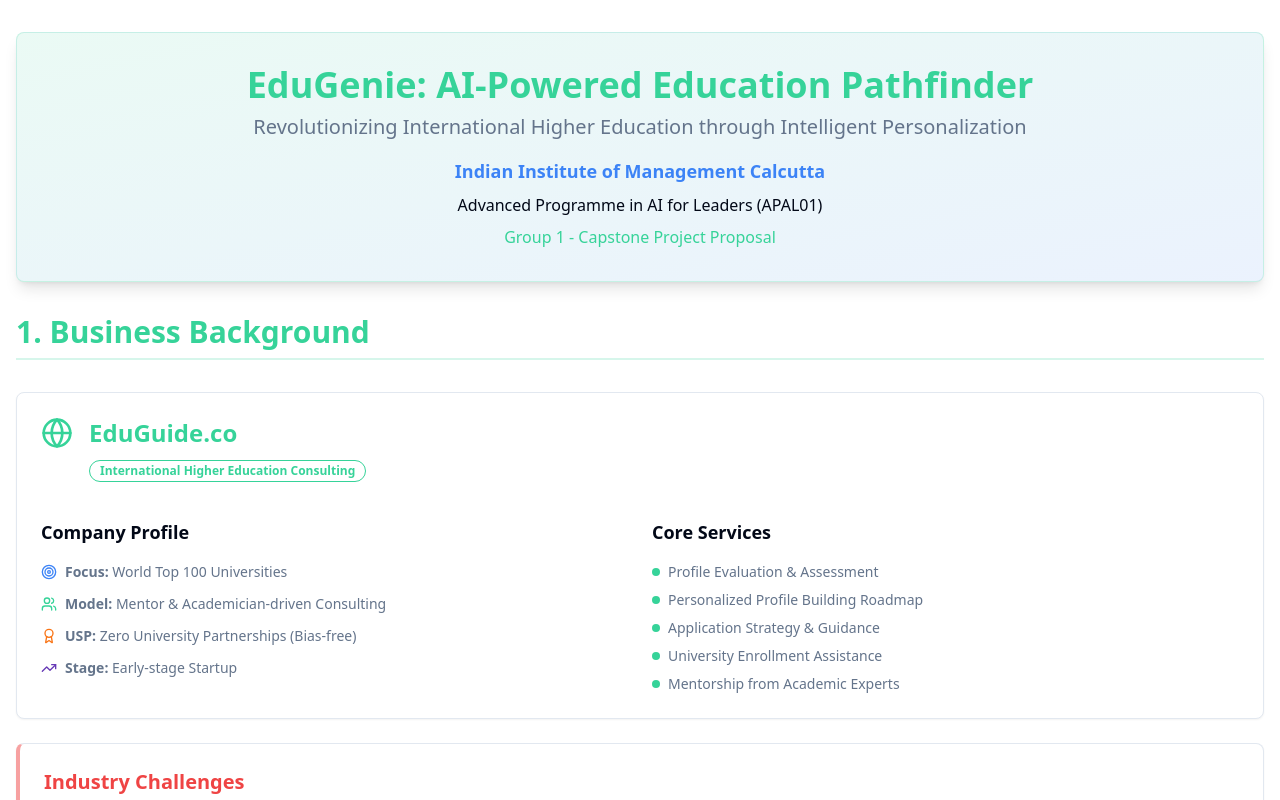
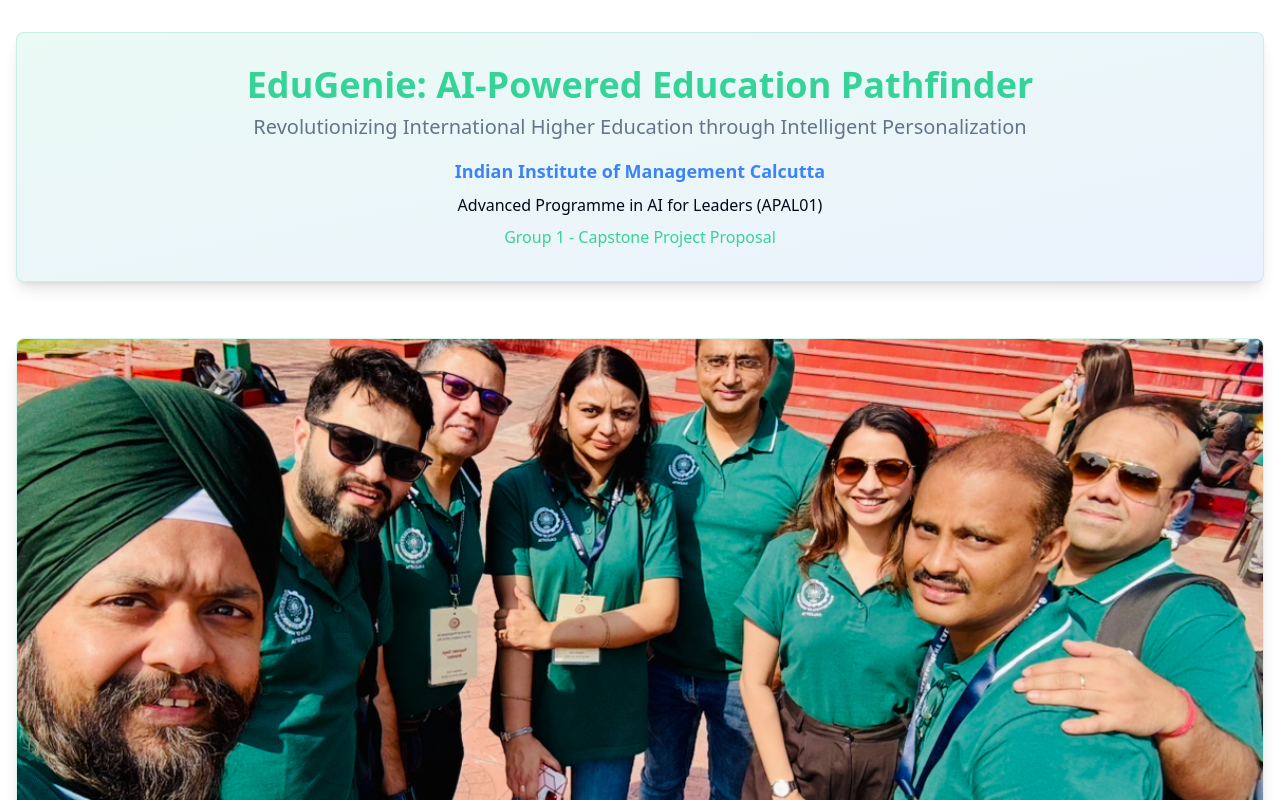
Before and after one commit to raksidehigh/summit-guide-ai, a React (Vite) app: page / in a window 1280 px wide. Shown: the top 800 px of the page. Built offline with nearby package versions, Linux system fonts and the light colour scheme.

Commit message:
Refine Group Photo and Links
Remove "EduGenie Innovation Squad" text but keep the team photo. Add an icon to the EduGuide.co link.

```diff
--- a/src/components/BusinessOverview.tsx
+++ b/src/components/BusinessOverview.tsx
@@ -1,6 +1,6 @@
 import { Card } from "@/components/ui/card";
 import { Badge } from "@/components/ui/badge";
-import { Globe, Users, Target, Award, TrendingUp } from "lucide-react";
+import { Globe, Users, Target, Award, TrendingUp, ExternalLink } from "lucide-react";
 
 export const BusinessOverview = () => {
   return (
@@ -11,9 +11,10 @@ export const BusinessOverview = () => {
             <Globe className="w-8 h-8" />
           </div>
           <div>
-            <h3 className="text-2xl font-bold text-primary mb-2">
-              <a href="https://www.eduguide.co" target="_blank" rel="noopener noreferrer" className="hover:opacity-80 transition-opacity">
+            <h3 className="text-2xl font-bold text-primary mb-2 flex items-center gap-2">
+              <a href="https://www.eduguide.co" target="_blank" rel="noopener noreferrer" className="hover:opacity-80 transition-opacity flex items-center gap-2">
                 EduGuide.co
+                <ExternalLink className="w-5 h-5" />
               </a>
             </h3>
             <Badge variant="outline" className="border-academic-green text-academic-green mb-3">
--- a/src/pages/Index.tsx
+++ b/src/pages/Index.tsx
@@ -20,6 +20,14 @@ const Index = () => {
         />
       </div>
 
+      {/* Team Photo */}
+      <div className="container mx-auto px-4 py-6">
+        <GroupPhoto
+          imageUrl="/lovable-uploads/8f6d384f-f720-459c-af6f-123da1a43cc9.png"
+          teamName=""
+          description="A dynamic team of AI leaders passionate about transforming the international education landscape through cutting-edge technology and human-centered design. United by our vision to democratize quality education consulting and eliminate bias in student guidance."
+        />
+      </div>
 
       {/* Main Content Sections */}
       <div className="container mx-auto px-4 space-y-12 pb-16">
```
